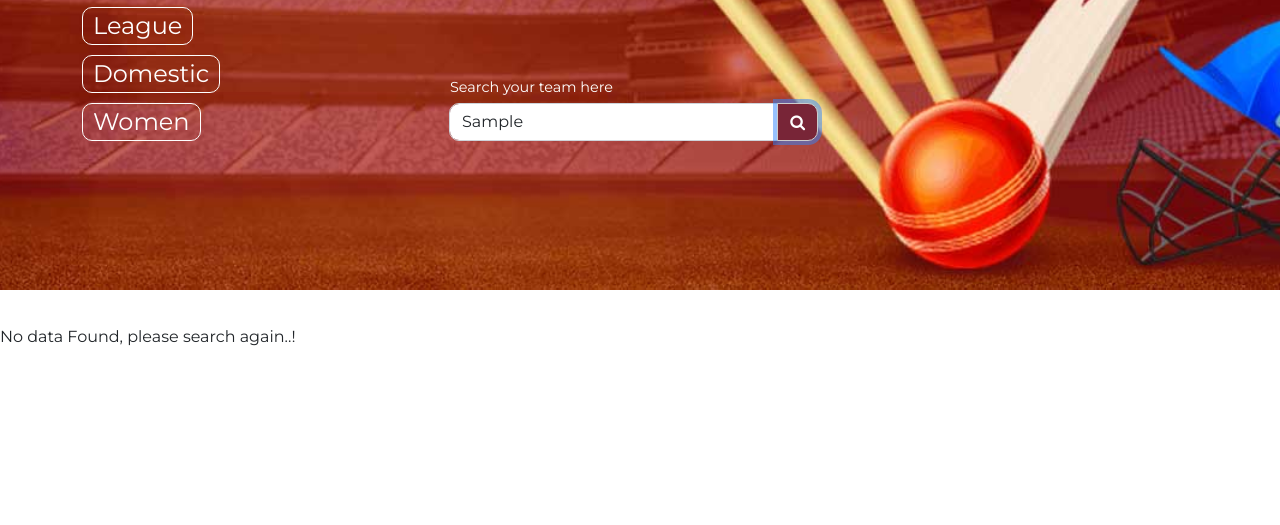
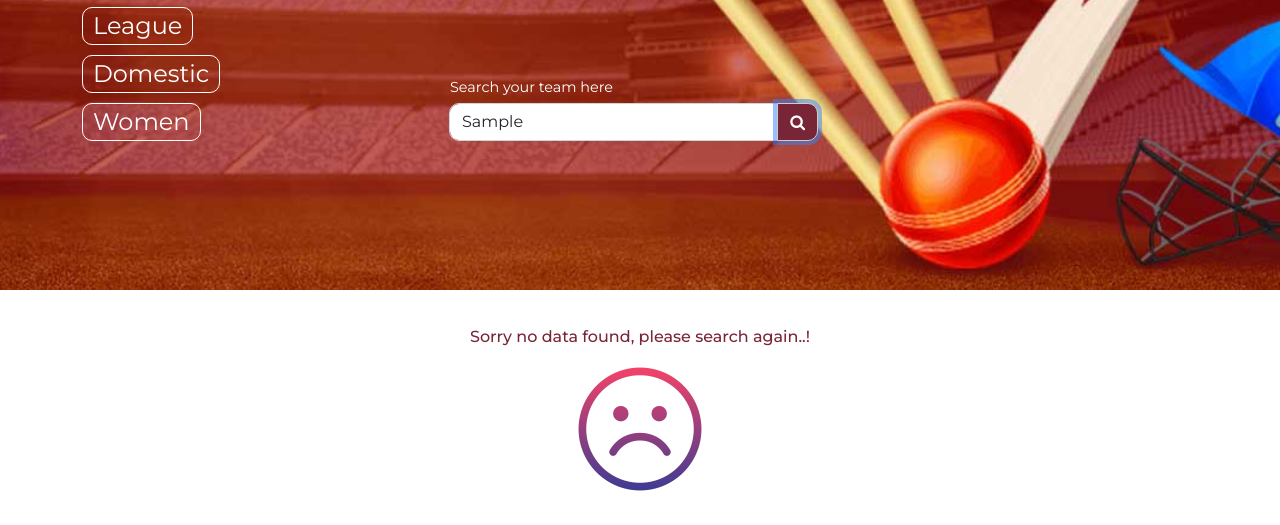
Before and after one commit to MayurMDighe/crickApp, a plain HTML site: page index.html in a window 1280 px wide. Both pictures are taken after typing "Sample" into the empty fields and a click on the button "Submit". Shown: the part 350-875 px from the top of the page. Before the commit the page ends 800 px from the top, so only its background shows below. Drawn offline with nearby package versions, Linux system fonts and the light colour scheme.

Commit message:
local changes

```diff
--- a/css/style.css
+++ b/css/style.css
@@ -77,6 +77,18 @@ body,html{
       justify-content: flex-start;
       padding-top: 35px;
    }
+   .match_search_details .no-data{
+      width: 100%;
+      text-align: center;
+   }
+   .match_search_details .no-data p{
+       font-weight: 500;
+       color: #782537;
+    }
+   .match_search_details .no-data img{
+     width: 10%;
+     text-align: center;
+    }
     .score_wrapper{
      flex-basis: 33.33%;
     }
--- a/js/app.js
+++ b/js/app.js
@@ -92,7 +92,7 @@
                          }else{
                               console.log('im in else');
                               document.getElementById('match_search_details').innerHTML = `<div class="no-data">
-                               <p>No data Found, please search again..!</p><div class="no-data-img"><img src=""/></div></div>`;
+                               <p>Sorry no data found, please search again..!</p><div class="no-data-img"><img src="images/sad-face.png"/></div></div>`;
                             }
 
                      })
@@ -161,7 +161,6 @@
                     matchType.map((cval,index)=>{
                           if(obj.id==cval.matchType){
                             let matchDetails = cval.seriesMatches;
-                            // console.log('matchDetails',matchDetails);
                              matchDetails.map((cval,index)=>{
                              if(index!=1){
                                 let seriesName = cval.seriesAdWrapper;
```
Also changed, not shown: index.html (+0 -3 lines), images/sad-face.png (added).
